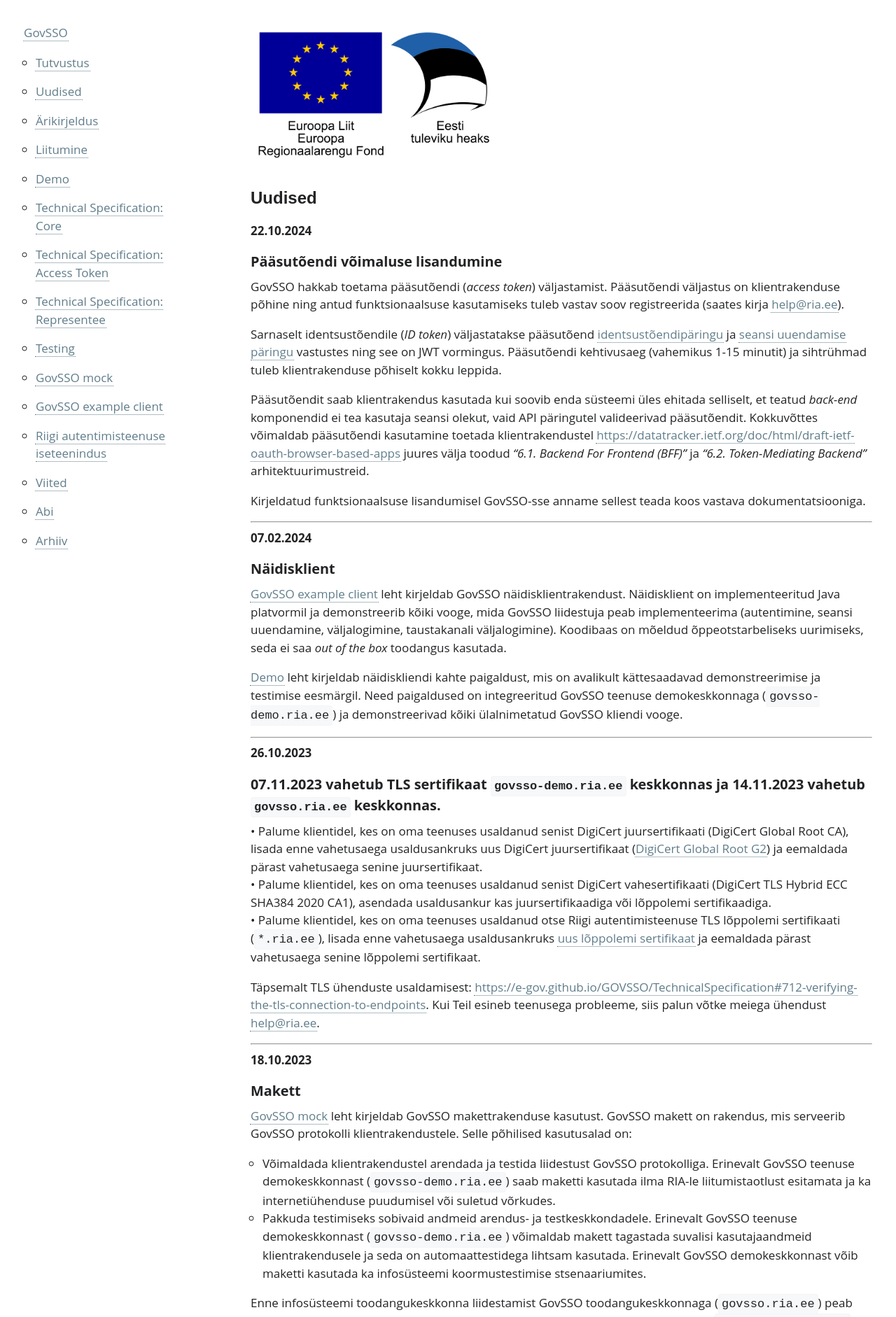
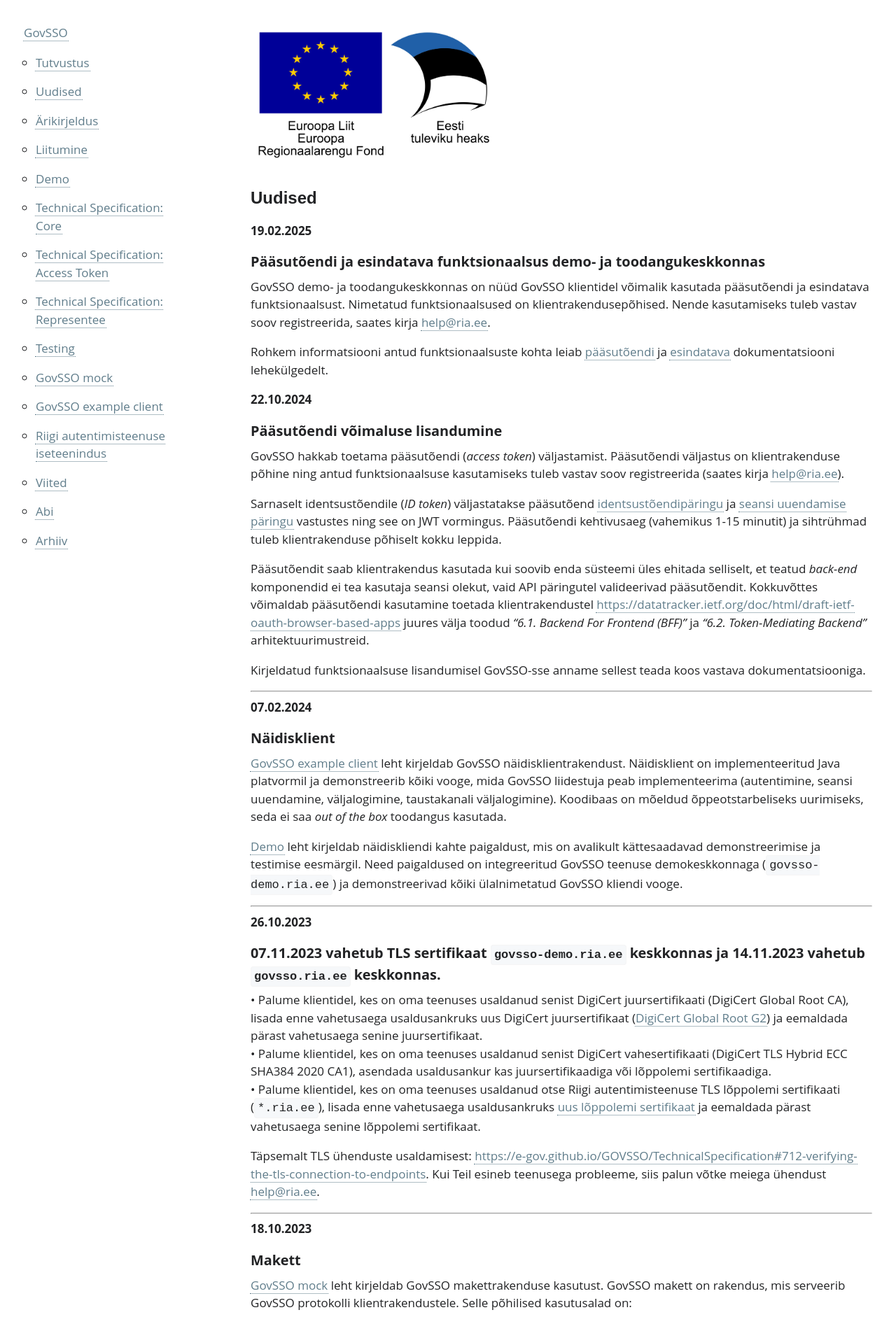
Before and after one commit to e-gov/GOVSSO, a Jekyll site: the page built from News.md, in a window 1280 px wide. Shown: the top 1882 px of the page at 70% size. Built offline with Jekyll 4.4.1, drawn with Linux system fonts in a browser that asks for light colours.

Commit message:
AUT-2127 Add news about access token and representee functionalities

```diff
--- a/News.md
+++ b/News.md
@@ -5,6 +5,13 @@ permalink: News
 <img src='img/el_regionaalarengu_fond_horisontaalne.jpg' width="350" height="200" alt="Euroopa Liit Euroopa Regionaalarengu Fond"/>
 
 # Uudised
+
+**19.02.2025**
+## Pääsutõendi ja esindatava funktsionaalsus demo- ja toodangukeskkonnas
+
+GovSSO demo- ja toodangukeskkonnas on nüüd GovSSO klientidel võimalik kasutada pääsutõendi ja esindatava funktsionaalsust. Nimetatud funktsionaalsused on klientrakendusepõhised. Nende kasutamiseks tuleb vastav soov registreerida, saates kirja [help@ria.ee](mailto:help@ria.ee).
+
+Rohkem informatsiooni antud funktsionaalsuste kohta leiab [pääsutõendi](AccessToken) ja [esindatava](Representee) dokumentatsiooni lehekülgedelt.
 
 **22.10.2024**
 ## Pääsutõendi võimaluse lisandumine
```
